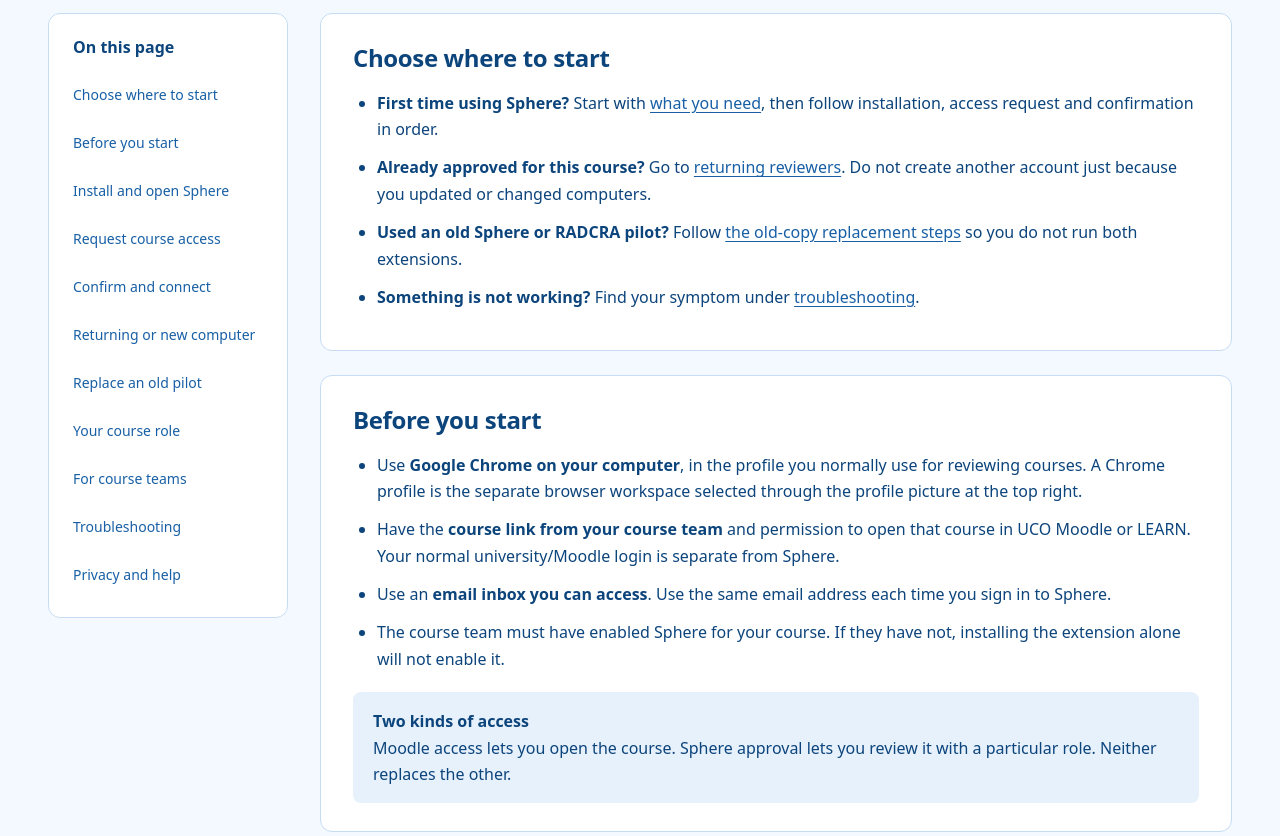
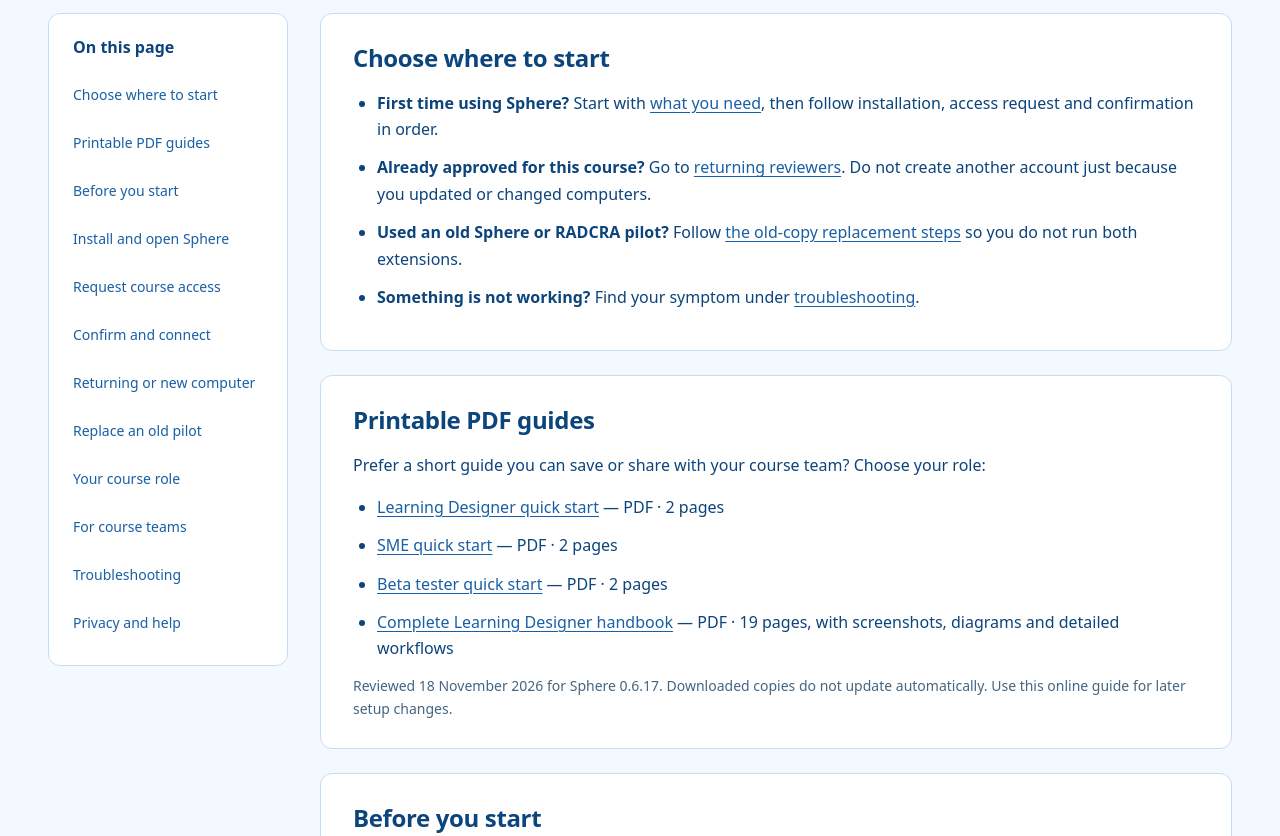
Before and after one commit to radicalmove/radicalmove.github.io, a plain HTML site: page sphere/support/index.html in a window 1280 px wide. Shown: the part 340-1176 px from the top of the page. Drawn offline with Linux system fonts and the light colour scheme.

Commit message:
Publish Sphere public site

```diff
--- a/sphere/support/index.html
+++ b/sphere/support/index.html
@@ -24,6 +24,7 @@
       <h2>On this page</h2>
       <div class="toc-links">
         <a href="#getting-started">Choose where to start</a>
+        <a href="#guides">Printable PDF guides</a>
         <a href="#before-you-start">Before you start</a>
         <a href="#install">Install and open Sphere</a>
         <a href="#request-access">Request course access</a>
@@ -45,6 +46,18 @@
           <li><strong>Used an old Sphere or RADCRA pilot?</strong> Follow <a href="#replace-pilot">the old-copy replacement steps</a> so you do not run both extensions.</li>
           <li><strong>Something is not working?</strong> Find your symptom under <a href="#troubleshooting">troubleshooting</a>.</li>
         </ul>
+      </section>
+
+      <section class="card" id="guides" aria-labelledby="pdf-guides-title">
+        <h2 id="pdf-guides-title">Printable PDF guides</h2>
+        <p>Prefer a short guide you can save or share with your course team? Choose your role:</p>
+        <ul class="checklist">
+          <li><a href="../guides/sphere-learning-designer-quick-start.pdf" type="application/pdf">Learning Designer quick start</a> — PDF · 2 pages</li>
+          <li><a href="../guides/sphere-sme-quick-start.pdf" type="application/pdf">SME quick start</a> — PDF · 2 pages</li>
+          <li><a href="../guides/sphere-beta-tester-quick-start.pdf" type="application/pdf">Beta tester quick start</a> — PDF · 2 pages</li>
+          <li><a href="../guides/sphere-learning-designer-handbook.pdf" type="application/pdf">Complete Learning Designer handbook</a> — PDF · 19 pages, with screenshots, diagrams and detailed workflows</li>
+        </ul>
+        <p class="hint">Reviewed 18 November 2026 for Sphere 0.6.17. Downloaded copies do not update automatically. Use this online guide for later setup changes.</p>
       </section>
 
       <section class="card" id="before-you-start">
@@ -85,7 +98,7 @@
         <h2>3. Confirm your email and connect</h2>
         <ol class="steps">
           <li><strong>Check the approval email.</strong><p>Check the course title and assigned role. Access emails are sent by a scheduled worker and can take a few minutes; check spam as well as your inbox. Waiting for admin approval is separate from that delivery delay.</p></li>
-          <li><strong>Open the confirmation link in the same Chrome profile.</strong><p>Use the profile where you submitted the request, not another browser or an Incognito window. Follow the email’s instruction to confirm within <strong>20 minutes</strong>.</p><p>If your email app opens another browser, copy the confirmation link and paste it into the address bar of the correct Chrome profile. Do not forward that private link or include it in a support screenshot.</p></li>
+          <li><strong>Open the confirmation link in the same Chrome profile.</strong><p>Use the profile where you submitted the request, not another browser or an Incognito window. The confirmation link expires <strong>20 minutes after approval</strong>, not after you read the email. If it expired, use the email-link recovery steps below.</p><p>If your email app opens another browser, copy the confirmation link and paste it into the address bar of the correct Chrome profile. Do not forward that private link or include it in a support screenshot.</p></li>
           <li><strong>On the Sphere page, choose Confirm email.</strong><p>This proves you can access the approved email address.</p><p class="expected"><strong>What you should see:</strong> an <strong>Email verified</strong> message and a link back to the course. Verification alone has not yet connected the extension.</p></li>
           <li><strong>Return to Moodle and choose Check access.</strong><p>Open the course link, then use <strong>Sign in → Check access</strong> in the Sphere panel. A short browser authentication window may open and close.</p><p class="expected"><strong>Setup is complete when:</strong> Sphere shows <strong>Connected</strong>, your reviewer name and the assigned course role. Expand the panel if those details are hidden in its compact view.</p></li>
         </ol>
```
Also changed, not shown: sphere/download/index.html (+11 -0 lines), sphere/index.html (+1 -0 lines), sphere/guides/manifest.json (added), 4 other files.
